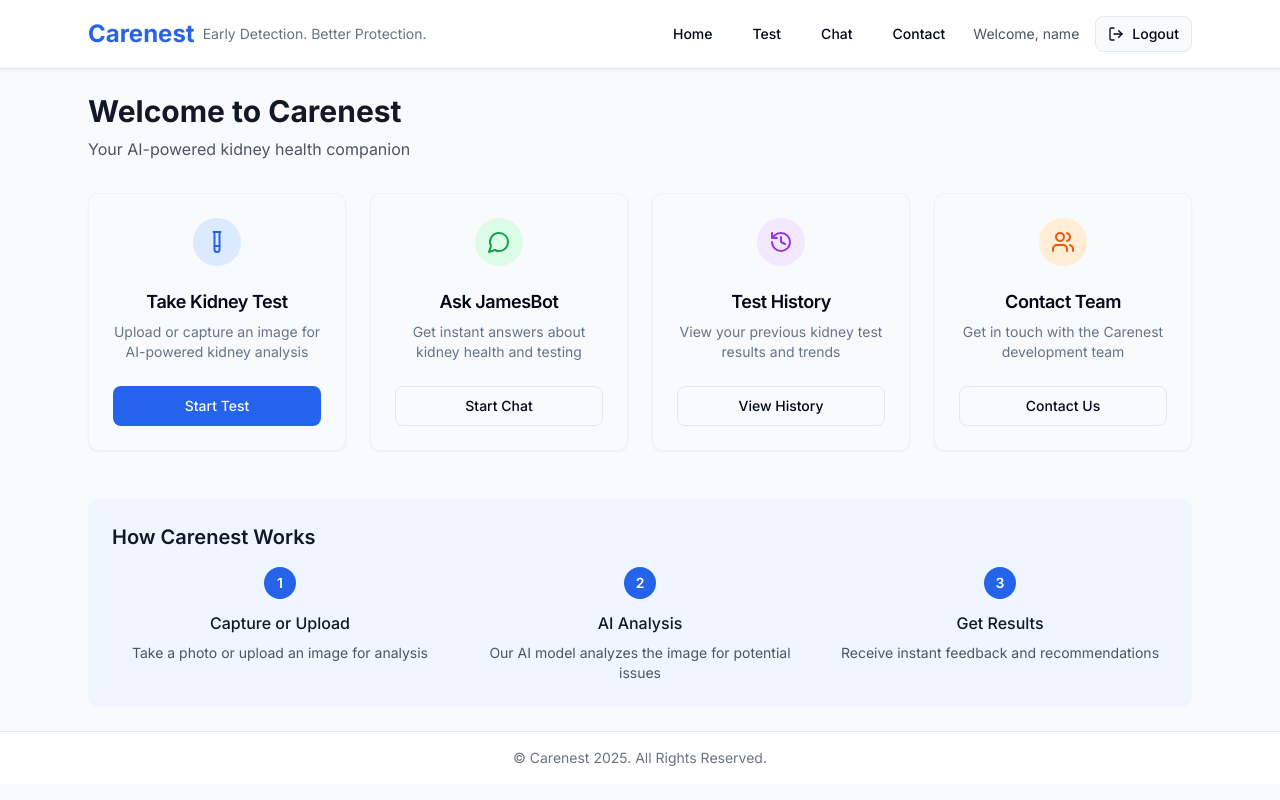
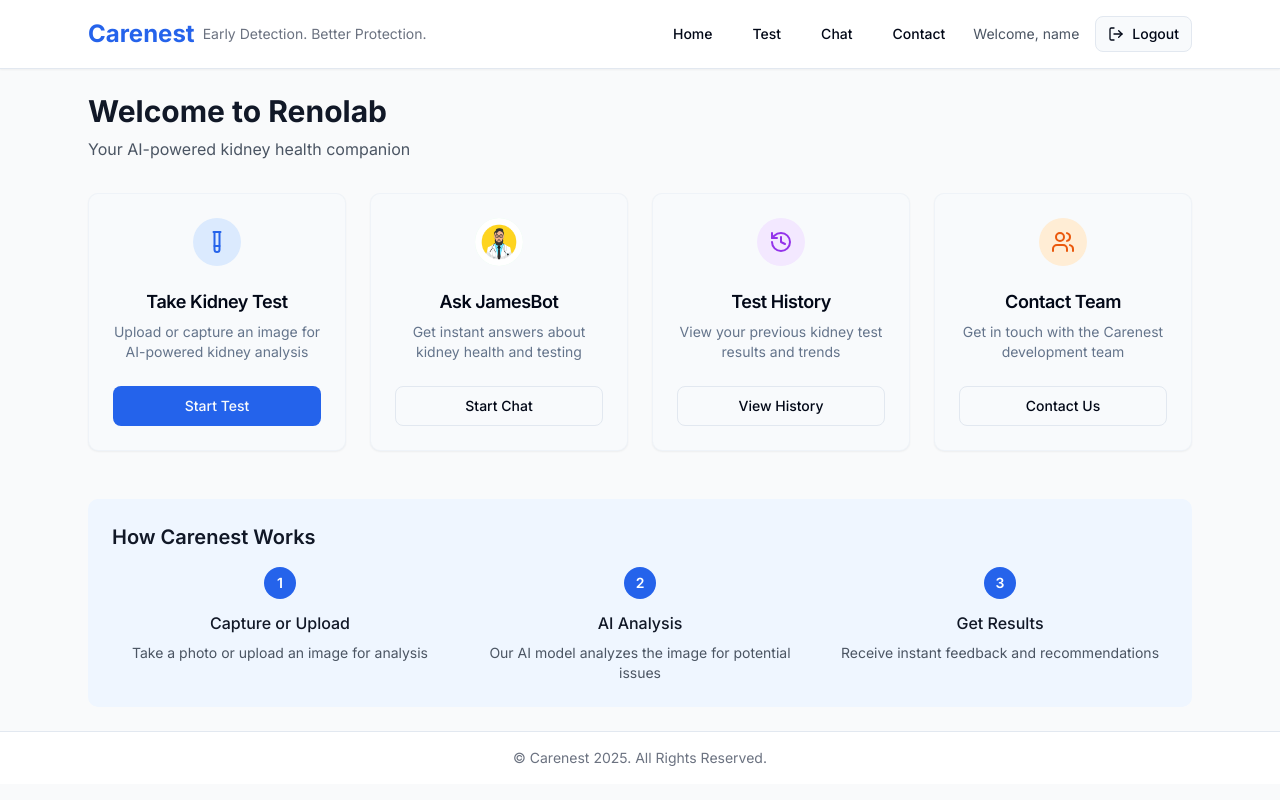
Before and after one commit to DzramadoSolomon/Carenest, a React (Vite) app: page / in a window 1280 px wide. Both pictures are taken after typing "name@example.com", "Sample123" into the empty fields and a click on the button "Sign In". Built offline with nearby package versions, Linux system fonts and the light colour scheme.

Commit message:
Update Dashboard.tsx

```diff
--- a/src/components/dashboard/Dashboard.tsx
+++ b/src/components/dashboard/Dashboard.tsx
@@ -12,7 +12,7 @@ const Dashboard: React.FC<DashboardProps> = ({ onNavigate }) => {
   return (
     <div className="max-w-6xl mx-auto p-6">
       <div className="mb-8">
-        <h1 className="text-3xl font-bold text-gray-900 mb-2">Welcome to Carenest</h1>
+        <h1 className="text-3xl font-bold text-gray-900 mb-2">Welcome to Renolab</h1>
         <p className="text-gray-600">Your AI-powered kidney health companion</p>
       </div>
 
@@ -37,9 +37,13 @@ const Dashboard: React.FC<DashboardProps> = ({ onNavigate }) => {
         <Card className="hover:shadow-lg transition-shadow cursor-pointer" onClick={() => onNavigate('chat')}>
           <CardHeader className="text-center">
             <div className="mx-auto w-12 h-12 bg-green-100 rounded-full flex items-center justify-center mb-4">
-              <MessageCircle className="w-6 h-6 text-green-600" />
+              {/* 2. Replace the MessageCircle icon with an img tag */}
+              <img
+                src={doctorAvatar}
+                alt="Ask JamesBot"
+                className="w-full h-full object-cover rounded-full"
+              />
             </div>
-            {/* Update the card title */}
             <CardTitle className="text-lg">Ask JamesBot</CardTitle>
             <CardDescription>
               Get instant answers about kidney health and testing
```
